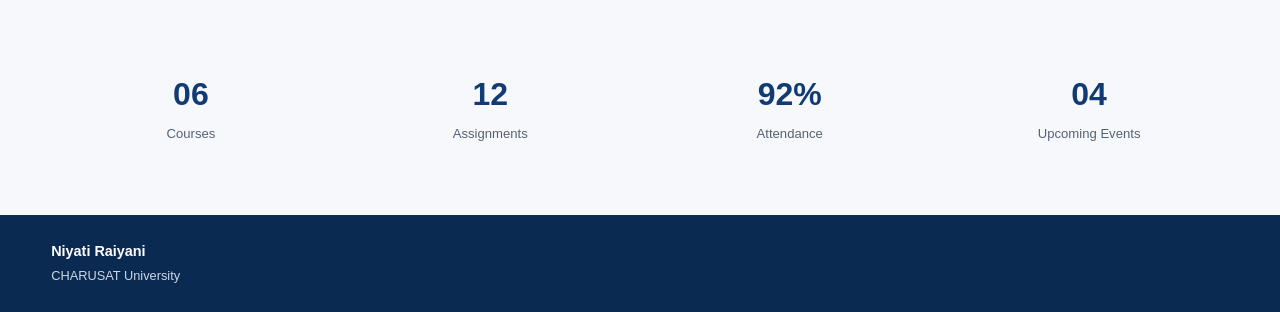
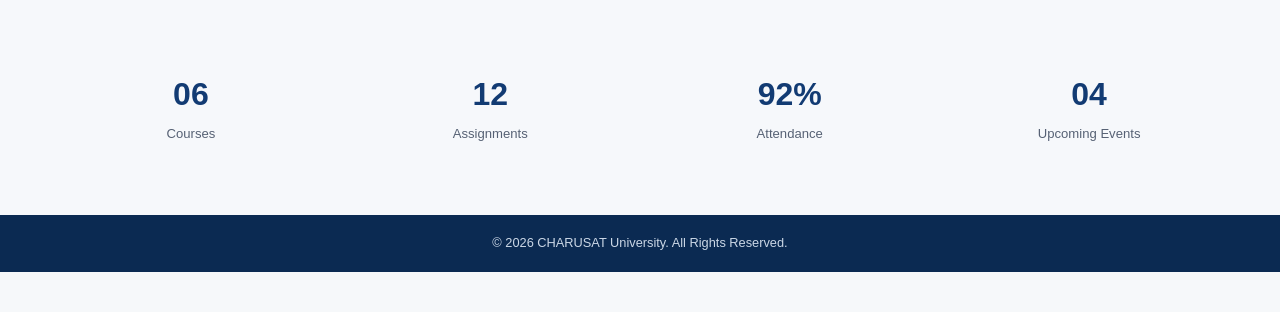
Before and after one commit to NiyatiRaiyani/25AIML060-WT, a PHP site: page / in a window 1280 px wide. Shown: the part 1005-1317 px from the top of the page. After the commit the page ends 1277 px from the top, so only its background shows below. Run offline with PHP 8.4, Linux system fonts and the light colour scheme.

Commit message:
Update footer content and styles across multiple pages for consistency and improved aesthetics

```diff
--- a/Practical-3-Responsive-UI/index.html
+++ b/Practical-3-Responsive-UI/index.html
@@ -153,14 +153,7 @@
 
 
 <footer class="site-footer">
-    <div class="container footer-content">
-
-        <div class="student-info">
-            <strong>Niyati Raiyani</strong>
-            <span>CHARUSAT University</span>
-        </div>
-
-    </div>
+    <p>© 2026 CHARUSAT University. All Rights Reserved.</p>
 </footer>
 
 </body>
--- a/Practical-3-Responsive-UI/style.css
+++ b/Practical-3-Responsive-UI/style.css
@@ -776,4 +776,15 @@ p {
     .event-card {
         flex-direction: column;
     }
+    .site-footer {
+    background: var(--primary-dark);
+    padding: 18px 0;
+    text-align: center;
 }
+
+    .site-footer p {
+    color: #cbd7e6;
+    font-size: 0.8rem;
+    margin: 0;
+}
+}
```
Also changed, not shown: Practical-3-Responsive-UI/about.html (+1 -10 lines), Practical-3-Responsive-UI/dashboard.html (+1 -11 lines), Practical-3-Responsive-UI/events.html (+1 -10 lines), Practical-3-Responsive-UI/registration.html (+1 -10 lines).
